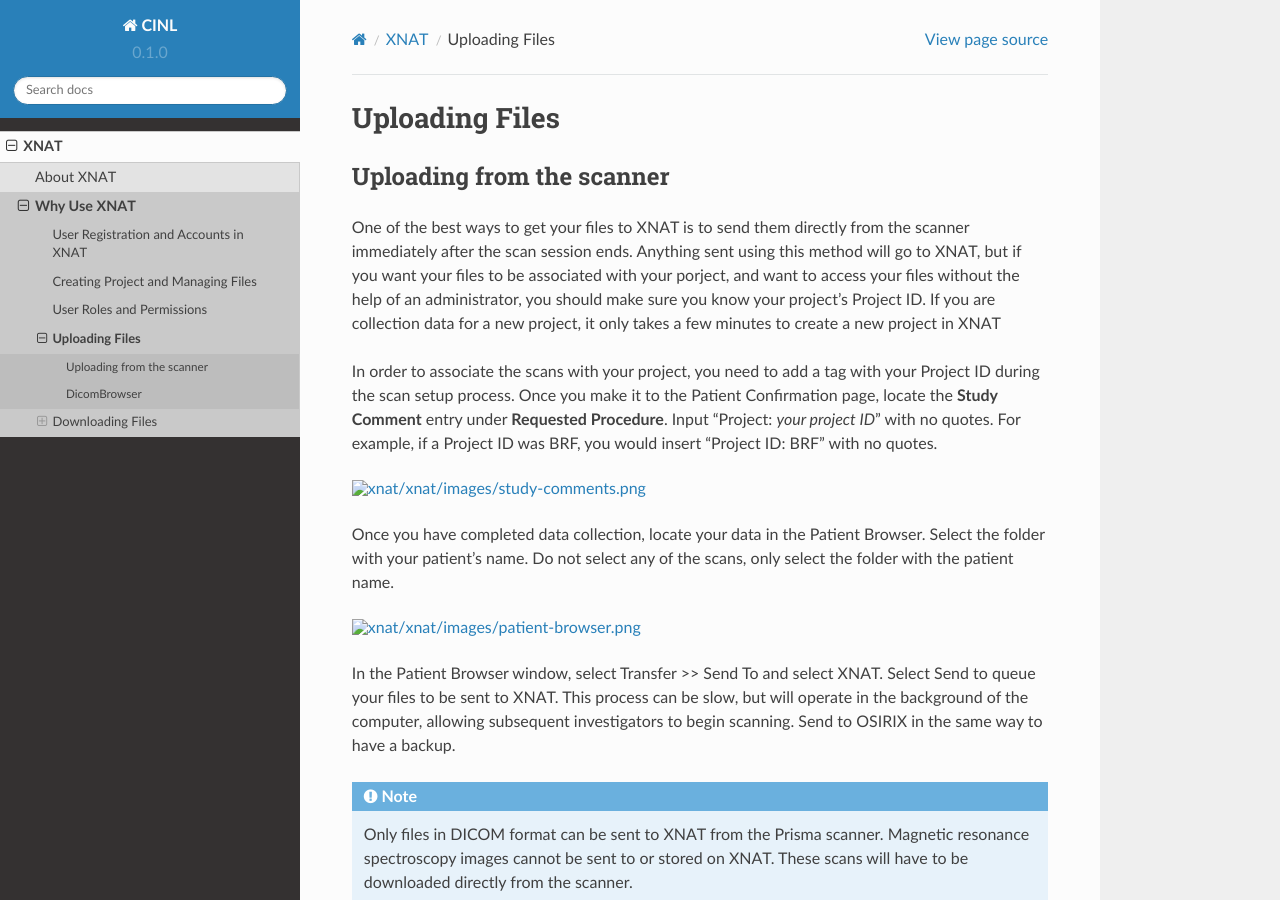
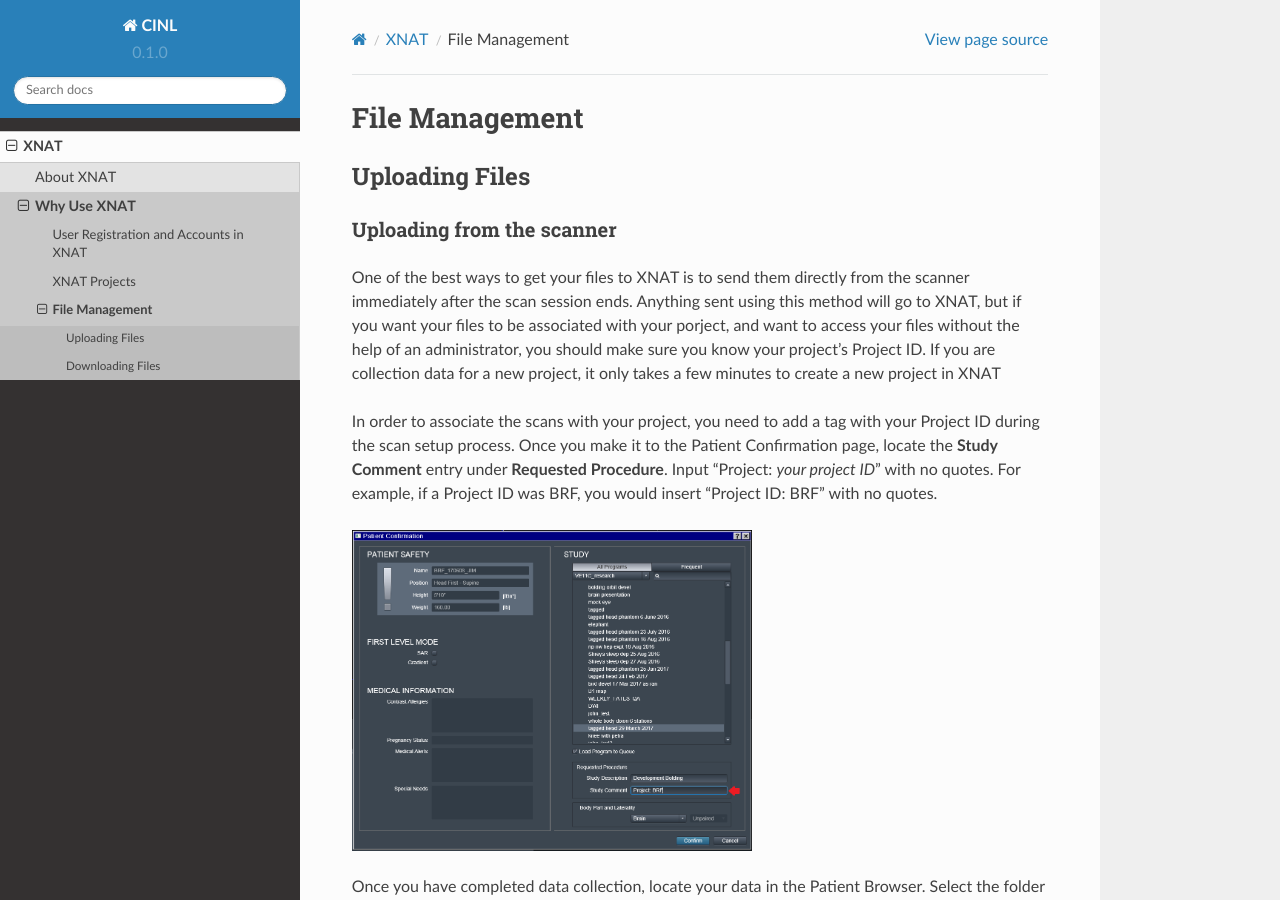
Before and after one commit to KMVisscherLab/CINL-Docs, a Sphinx documentation site: the page built from docs/source/xnat/file-management.rst, in a window 1280 px wide and 900 px high. Built offline with Sphinx 7.4.7 and the Read the Docs theme 2.0.0, drawn with Linux system fonts in a browser that asks for light colours.

Commit message:
Fixed some formatting and removed unused hyperlinks

```diff
--- a/docs/source/xnat/file-management.rst
+++ b/docs/source/xnat/file-management.rst
@@ -1,10 +1,10 @@
-.. _uploading-files:
+File Management
+===============
+
 
 Uploading Files
 ---------------
 
-
-.. _uploading-from-scanner:
 
 Uploading from the scanner
 ^^^^^^^^^^^^^^^^^^^^^^^^^^
@@ -23,14 +23,14 @@ Confirmation page, locate the **Study Comment** entry under **Requested
 Procedure**. Input "Project: *your project ID*" with no quotes. For example, if
 a Project ID was BRF, you would insert "Project ID: BRF" with no quotes.
 
-.. image:: xnat/images/study-comments.png
+.. image:: images/study-comments.png
     :width: 400
 
 Once you have completed data collection, locate your data in the Patient
 Browser. Select the folder with your patient's name. Do not select any of the
 scans, only select the folder with the patient name.
 
-.. image:: xnat/images/patient-browser.png
+.. image:: images/patient-browser.png
     :width: 400
 
 In the Patient Browser window, select Transfer >> Send To and select XNAT.
@@ -79,18 +77,16 @@ Change the default values to the values below:
 - Remote AE Title: XNAT
 - Local AE Title: DicomBrowser
 
-.. image:: xnat/images/send-dicombrowser.png
+.. image:: images/send-dicombrowser.png
     :width: 400
+    :alt:
 
 
-
-.. _downloading-files:
 
 Downloading Files
 -----------------
 
 
-.. _xnat-downloader:
 
 Using XNAT's Downloader
 ^^^^^^^^^^^^^^^^^^^^^^^
```
Also changed, not shown: other parts of docs/source/xnat/file-management.rst (+3 -5 lines), docs/source/xnat/account.rst (+0 -7 lines), docs/source/xnat/index.rst (+3 -13 lines), docs/source/xnat/projects.rst (+12 -13 lines).
